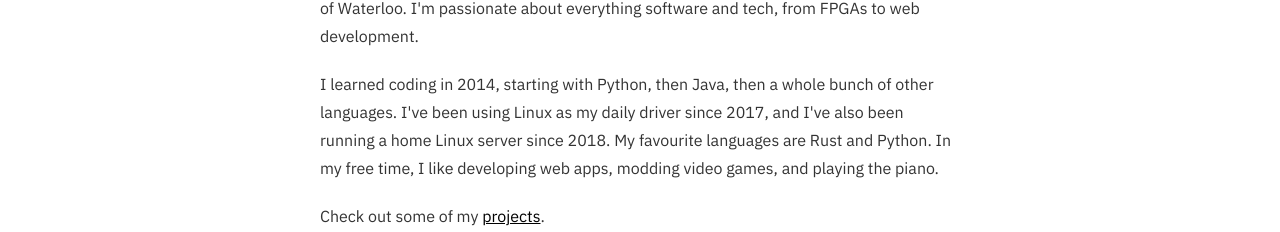
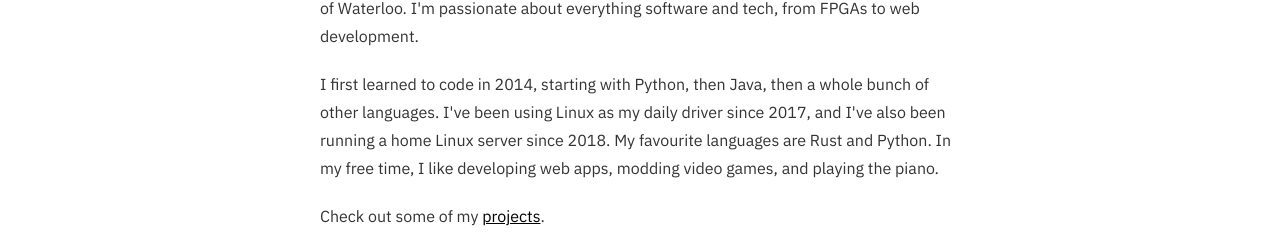
Before and after one commit to j-tai/jtai.ca, a SvelteKit app: page / in a window 1280 px wide. Shown: the part 210-442 px from the top of the page. Built offline with nearby package versions, Linux system fonts and the light colour scheme.

Commit message:
Fix grammar in homepage

```diff
--- a/src/routes/+page.svelte
+++ b/src/routes/+page.svelte
@@ -10,10 +10,10 @@
         Waterloo. I'm passionate about everything software and tech, from FPGAs to web development.
     </p>
     <p>
-        I learned coding in 2014, starting with Python, then Java, then a whole bunch of other
-        languages. I've been using Linux as my daily driver since 2017, and I've also been running a
-        home Linux server since 2018. My favourite languages are Rust and Python. In my free time, I
-        like developing web apps, modding video games, and playing the piano.
+        I first learned to code in 2014, starting with Python, then Java, then a whole bunch of
+        other languages. I've been using Linux as my daily driver since 2017, and I've also been
+        running a home Linux server since 2018. My favourite languages are Rust and Python. In my
+        free time, I like developing web apps, modding video games, and playing the piano.
     </p>
 
     <p>Check out some of my <a href="/projects">projects</a>.</p>
```
